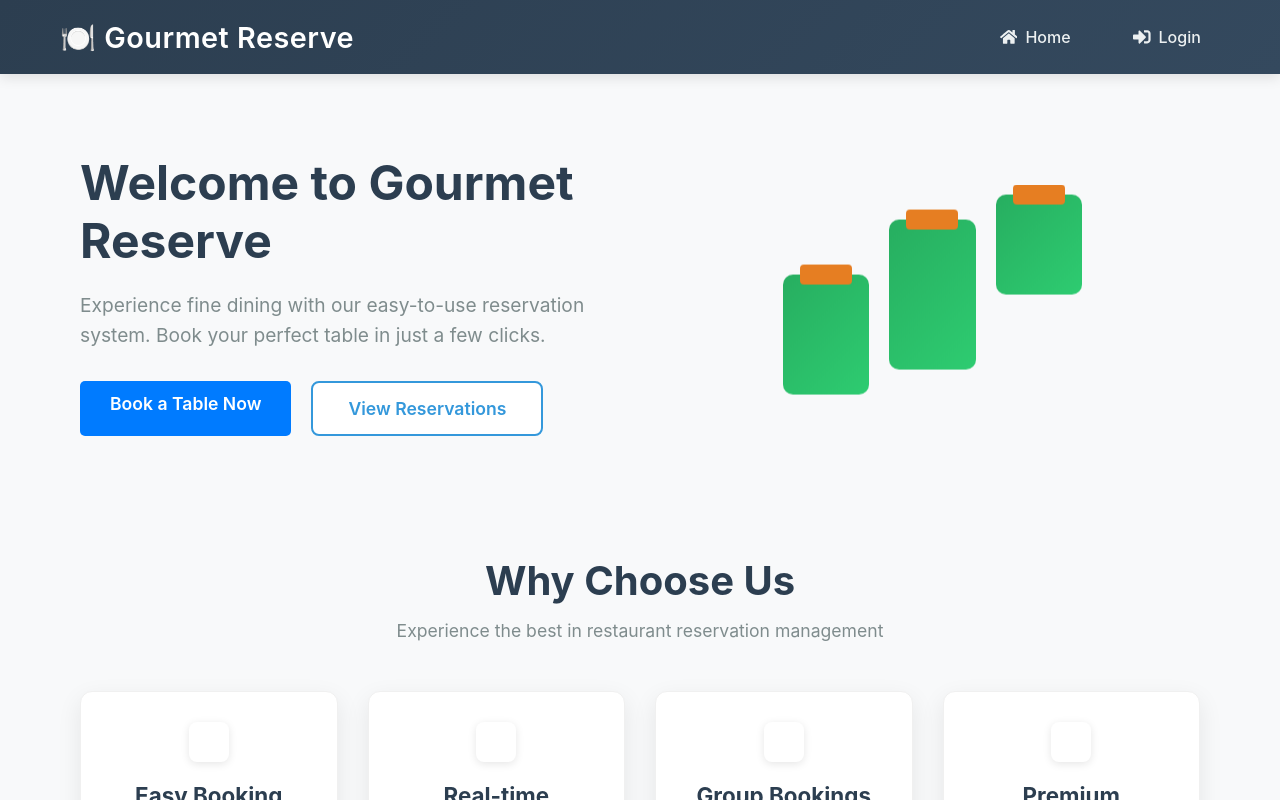
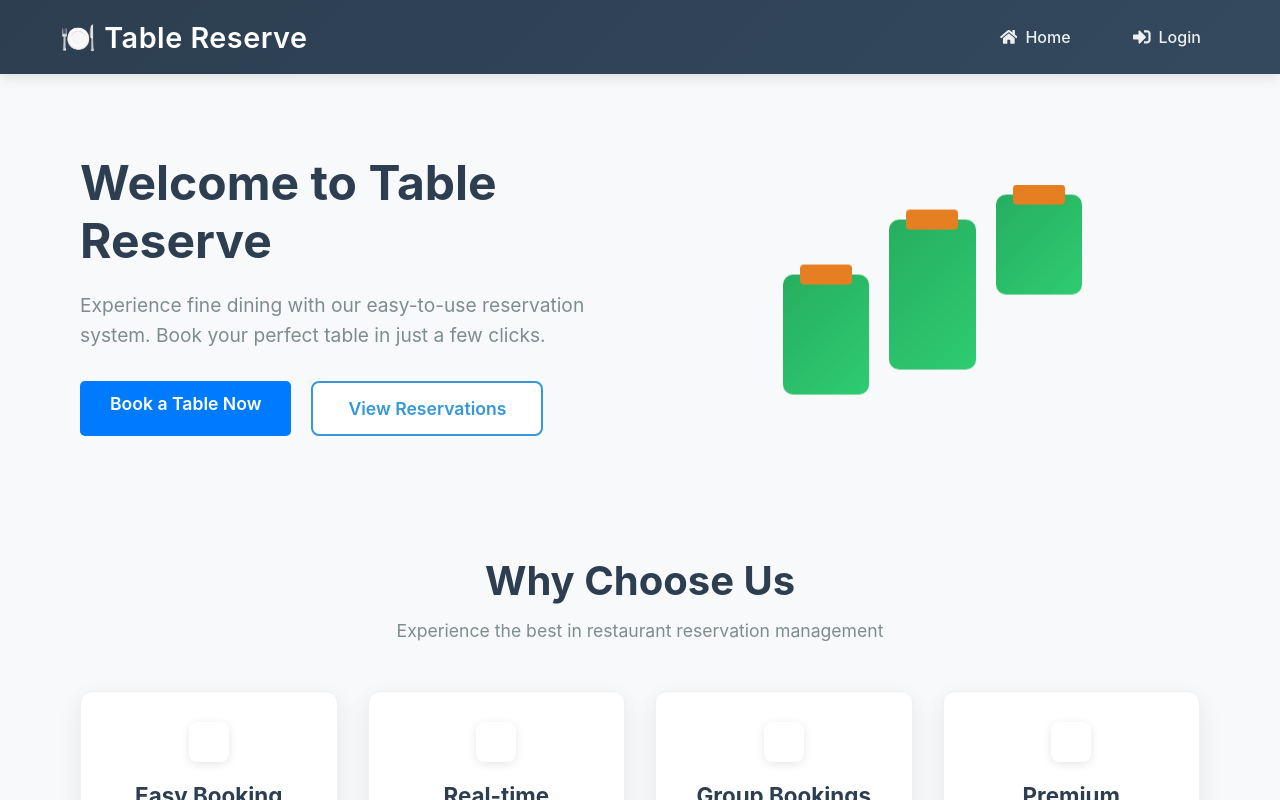
Before and after one commit to KetiShavelashvili/Restaurant-Reservation-System, a React app in the folder interim-presentation/frontend/: page / in a window 1280 px wide. Shown: the top 800 px of the page. Built offline with nearby package versions, Linux system fonts and the light colour scheme; no server answers; the HTML template or start-up script is replaced by a standard one.

Commit message:
rename the website

```diff
--- a/interim-presentation/frontend/src/components/Navbar.jsx
+++ b/interim-presentation/frontend/src/components/Navbar.jsx
@@ -17,7 +17,7 @@ const Navbar = () => {
     <nav className="navbar">
       <div className="navbar-container">
         <Link to="/" className="navbar-brand">
-          <h1>🍽️ Gourmet Reserve</h1>
+          <h1>🍽️ Table Reserve</h1>
         </Link>
         <div className="navbar-menu">
           <Link to="/" className="nav-link">
--- a/interim-presentation/frontend/src/pages/HomePage.jsx
+++ b/interim-presentation/frontend/src/pages/HomePage.jsx
@@ -9,7 +9,7 @@ const HomePage = () => {
       {/* Hero Section */}
       <div className="hero-section">
         <div className="hero-content">
-          <h1 className="hero-title">Welcome to Gourmet Reserve</h1>
+          <h1 className="hero-title">Welcome to Table Reserve</h1>
           <p className="hero-subtitle">
             Experience fine dining with our easy-to-use reservation system.
             Book your perfect table in just a few clicks.
```
